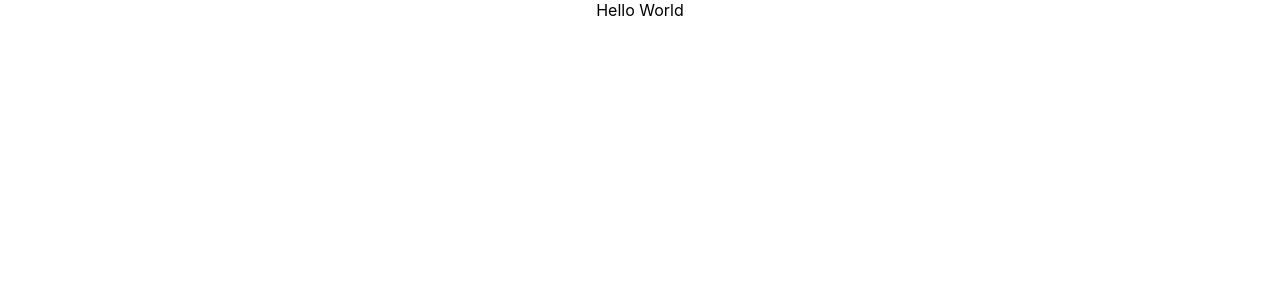
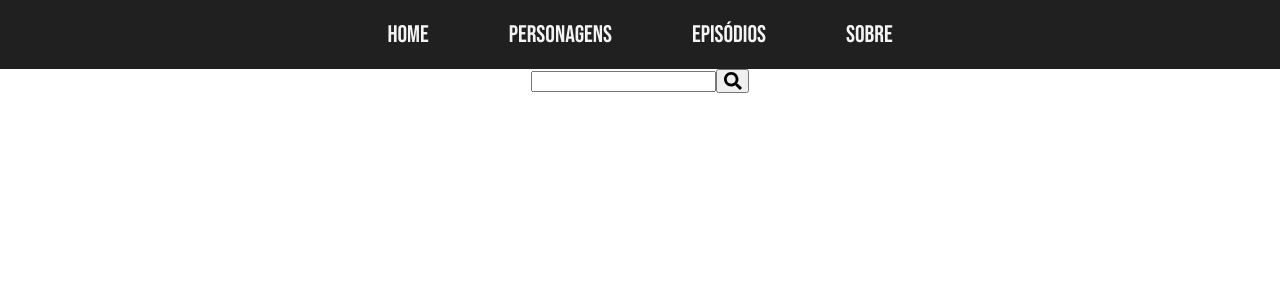
Before and after one commit to NicolasSales0101/rick-morty-react, a React (Create React App) app: page /personagens in a window 1280 px wide. Shown: the top 300 px of the page. Built offline with nearby package versions, Linux system fonts and the light colour scheme.

Commit message:
Criação do arquivo de conexão a API

```diff
--- /dev/null
+++ b/src/Api.js
@@ -0,0 +1,14 @@
+import axios from "axios";
+
+const api = {
+    getPersonagemByName: async (name) => {
+        const response = await axios.get(`https://rickandmortyapi.com/api/character/?name=${name}`);
+        console.log('-----> Dados gerais: ')
+        console.log(response.data)
+        console.log('-----> Resultados específicos de acordo com a palavra/nome pesquisado')
+        console.log(response.data.results)
+        return response;
+    }
+}
+
+export default api;
--- a/src/Components/HeaderResponsive/index.js
+++ b/src/Components/HeaderResponsive/index.js
@@ -18,9 +18,9 @@
             </div>
             <ul className={`menu-options${active ? ' active' : ''}`}>
                 <li><a href='/'>Home</a></li>
-                <li><a href='/'>Personagens</a></li>
+                <li><a href='/personagens'>Personagens</a></li>
                 <li><a href='/'>Episódios</a></li>
-                <li><a href='/'>Sobre</a></li>
+                <li><a href='/sobre'>Sobre</a></li>
             </ul>
         </div>
     );
--- a/src/Pages/Personagem/index.js
+++ b/src/Pages/Personagem/index.js
@@ -1,7 +1,7 @@
 function Personagem(){
     return(
         <div>
-            Hello World
+            Hello Personagem
         </div>
     );
 }
--- a/src/Pages/Personagens/index.js
+++ b/src/Pages/Personagens/index.js
@@ -1,8 +1,44 @@
+import HeaderResponsive from "../../Components/HeaderResponsive";
+import api from "../../Api";
+import React, { useEffect, useState } from "react";
+import { FontAwesomeIcon } from "@fortawesome/react-fontawesome";
+import { faSearch } from '@fortawesome/free-solid-svg-icons'
+
 function Personagens(){
+    const [data, setData] = useState(null);
+    const [name, setName] = useState('')
+
+    useEffect(() => {
+        /* async function loadAll() {
+            let res = await api.getPersonagemByName();
+            setData(res.data)
+            console.log(res.data)
+        }
+        loadAll(); */
+    }, []);
+
+    async function clickMouse(event){
+        event.preventDefault();
+        console.log('Escolhendo o nome: ', name)
+        console.log('* Resultados da API ↓ *')
+        let res = await api.getPersonagemByName(name);
+    }
+
     return(
         <div>
-            Hello World
+            <HeaderResponsive />
+            <div className='search-container'>
+                <form onSubmit={clickMouse}>
+                    <input onChange={(e) => {
+                        setName(e.target.value);
+                    }}/>
+                    <button type='submit'>
+                        <FontAwesomeIcon icon={faSearch} size='lg' />
+                    </button>
+                </form>
+            </div>
         </div>
     );
 }
+
 export default Personagens;
```
